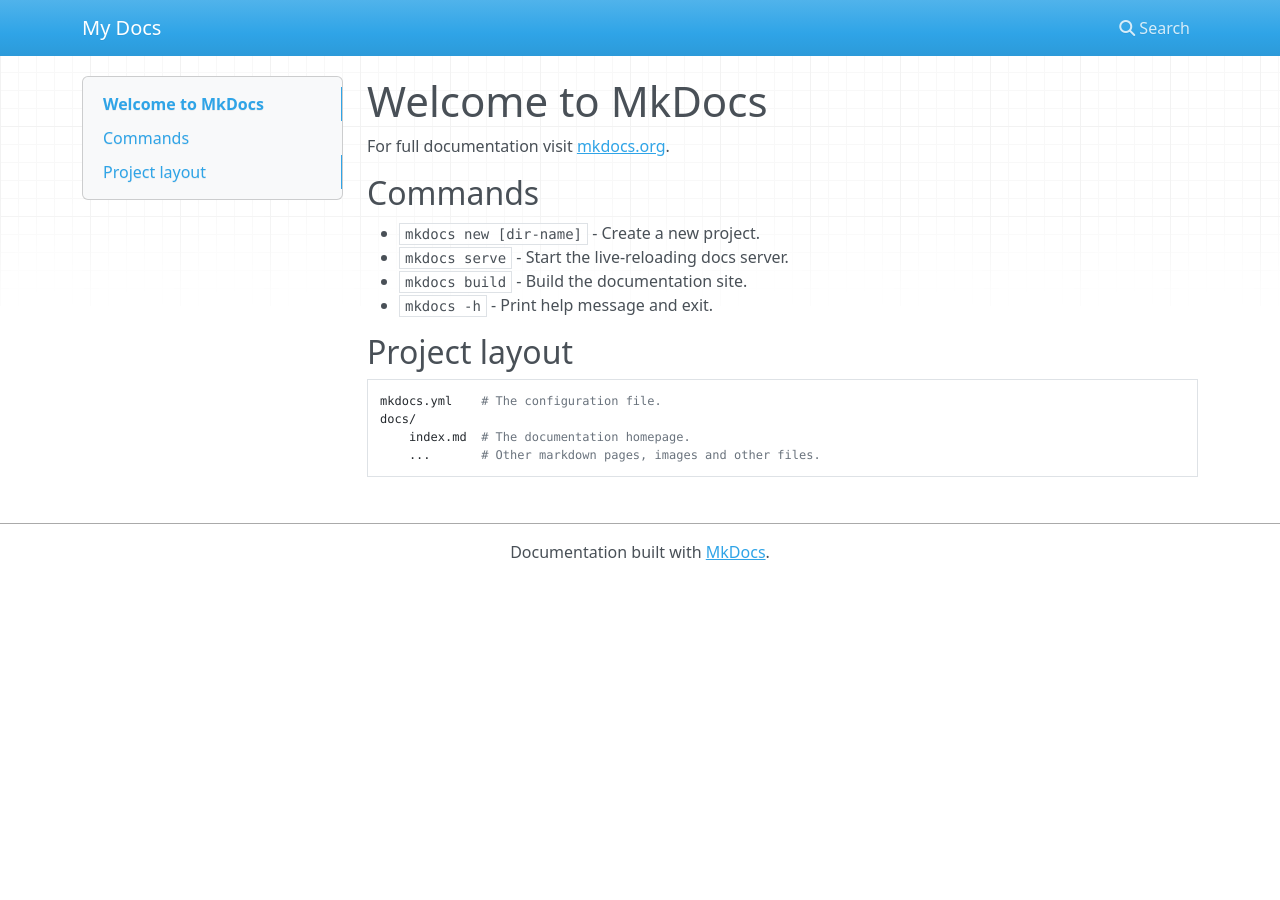
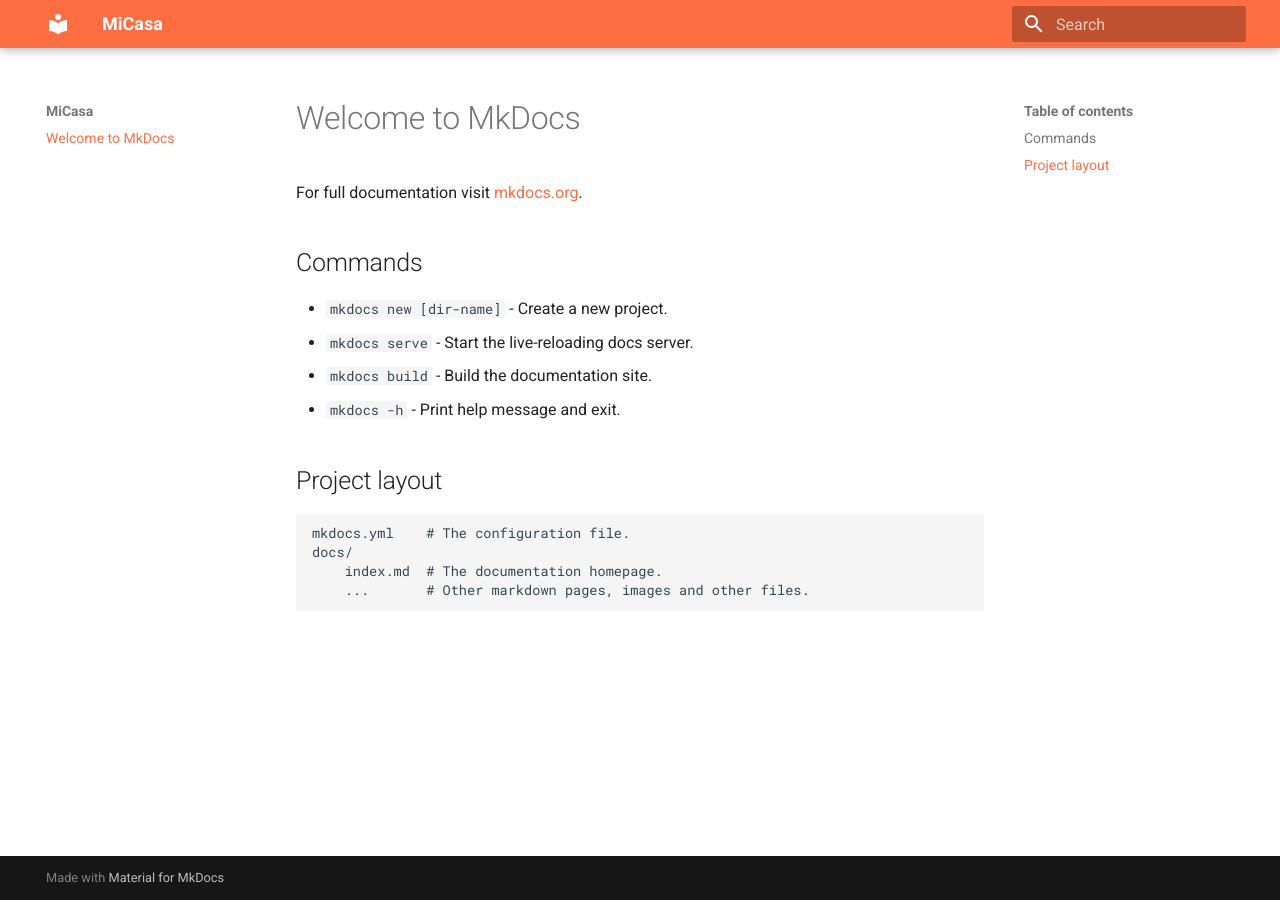
Before and after one commit to pygillier/MiCasa, an MkDocs documentation site: the page built from docs/index.md, in a window 1280 px wide. Built offline with MkDocs 1.6.1 and Material for MkDocs 9.7.7, drawn with Linux system fonts in a browser that asks for light colours; nearby versions of some CDN libraries.

Commit message:
Basic task & doc project config

```diff
--- a/Taskfile.yml
+++ b/Taskfile.yml
@@ -7,3 +7,6 @@
   run_container:
     cmds:
       - podman run -e SECRET_KEY=from_task --name micasa -p 8080:8080 micasa:local
+  docs:
+    cmds:
+      - mkdocs serve
--- a/mkdocs.yml
+++ b/mkdocs.yml
@@ -1 +1,9 @@
-site_name: My Docs
+site_name: MiCasa
+site_url: https://micasa.pygillier.dev
+site_description: "MiCasa, a personal dashboard for elegant people."
+theme:
+  name: "material"
+  palette:
+    primary: "deep orange"
+    accent: "light blue"
+    theme: "default"
```
